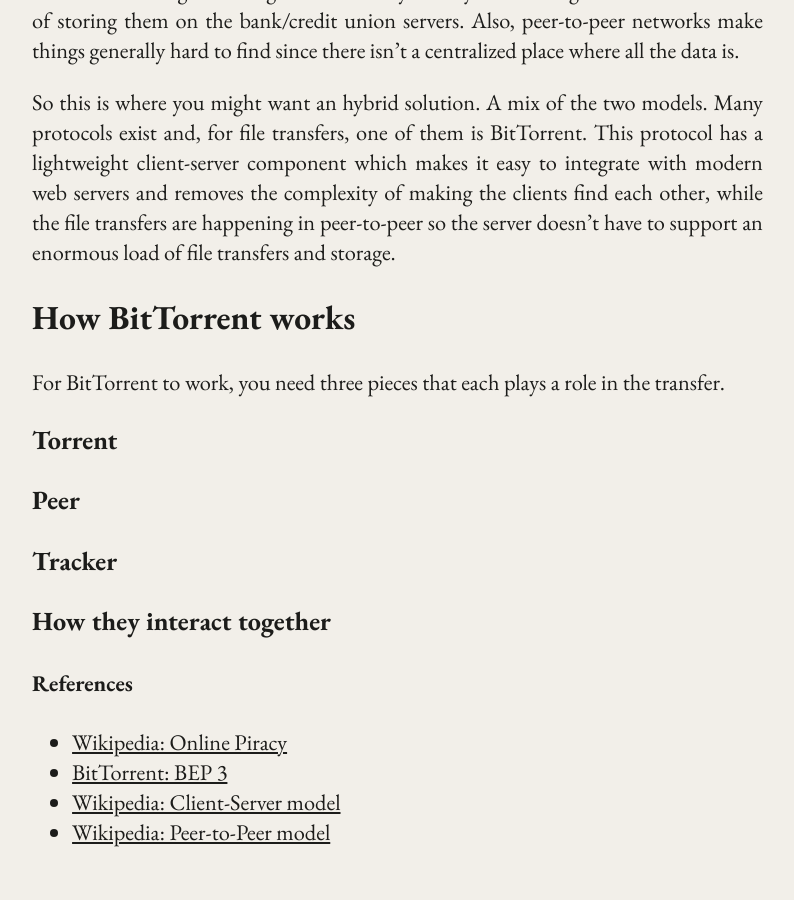
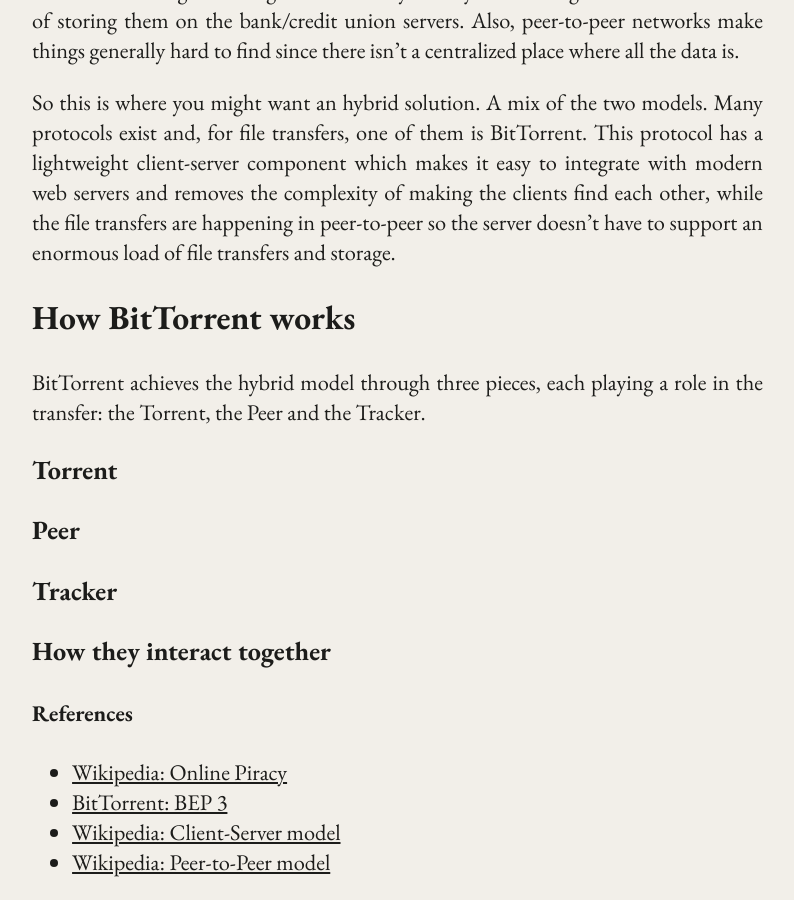
Before and after one commit to eFournierRobert/eFournierRobert.github.io, a Jekyll site: the page built from _posts/btob/2026-05-07-torrent.md, in a window 1280 px wide and 900 px high, scrolled down 2749 px. Shown: the whole window, without its empty margins (178-972 px from the left). Built offline with Jekyll 4.4.1, drawn with Linux system fonts in a browser that asks for light colours; before the commit the page ends 3619 px from its top, so only the background shows below that.

Commit message:
rephrasing

```diff
--- a/_posts/btob/2026-05-07-torrent.md
+++ b/_posts/btob/2026-05-07-torrent.md
@@ -81,7 +81,7 @@
 
 ## How BitTorrent works
 
-For BitTorrent to work, you need three pieces that each plays a role in the transfer.
+BitTorrent achieves the hybrid model through three pieces, each playing a role in the transfer: the Torrent, the Peer and the Tracker.
 
 ### Torrent
 ### Peer
```
